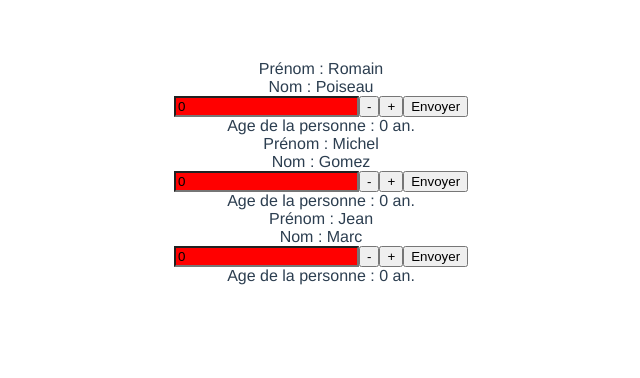
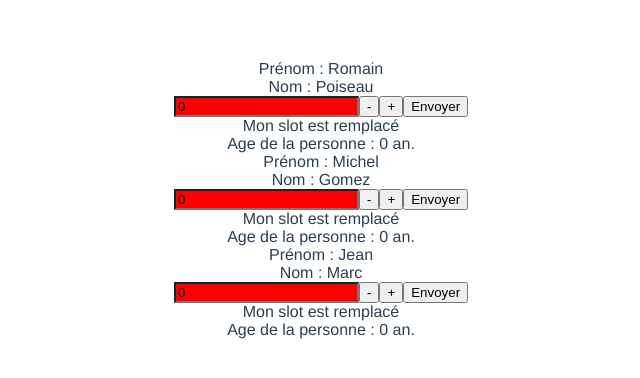
Before and after one commit to rpoiseau/cours-vue-js, a Vue app: page / in a window 1280 px wide. Shown: the top 378 px of the page, without its empty margins (319-959 px from the left). Built offline with nearby package versions, Linux system fonts and the light colour scheme.

Commit message:
feat(slot)

```diff
--- a/src/App.vue
+++ b/src/App.vue
@@ -4,7 +4,9 @@
       <my-component
               :firstName="student.firstName"
               :last-name="student.lastName"
-              @sendAge="receiveAge"></my-component>
+              @sendAge="receiveAge">
+        <div>Mon slot est remplacé</div>
+      </my-component>
       Age de la personne : {{student.age | ageFilter}}
     </div>
   </div>
--- a/src/components/Component.vue
+++ b/src/components/Component.vue
@@ -6,6 +6,7 @@
     <button @click="decreaseAge">-</button>
     <button @click="increaseAge">+</button>
     <button @click="sendAge">Envoyer</button>
+    <slot></slot>
   </div>
 </template>
 
```
